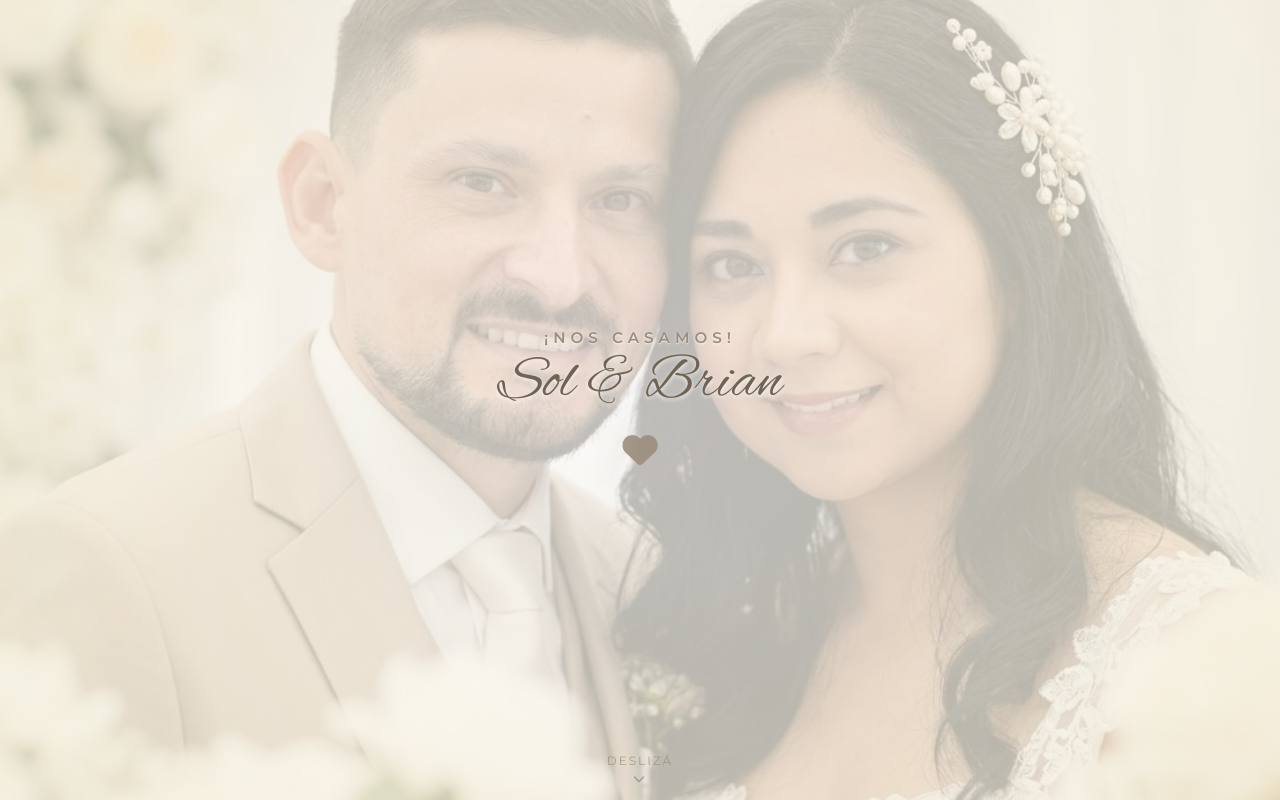
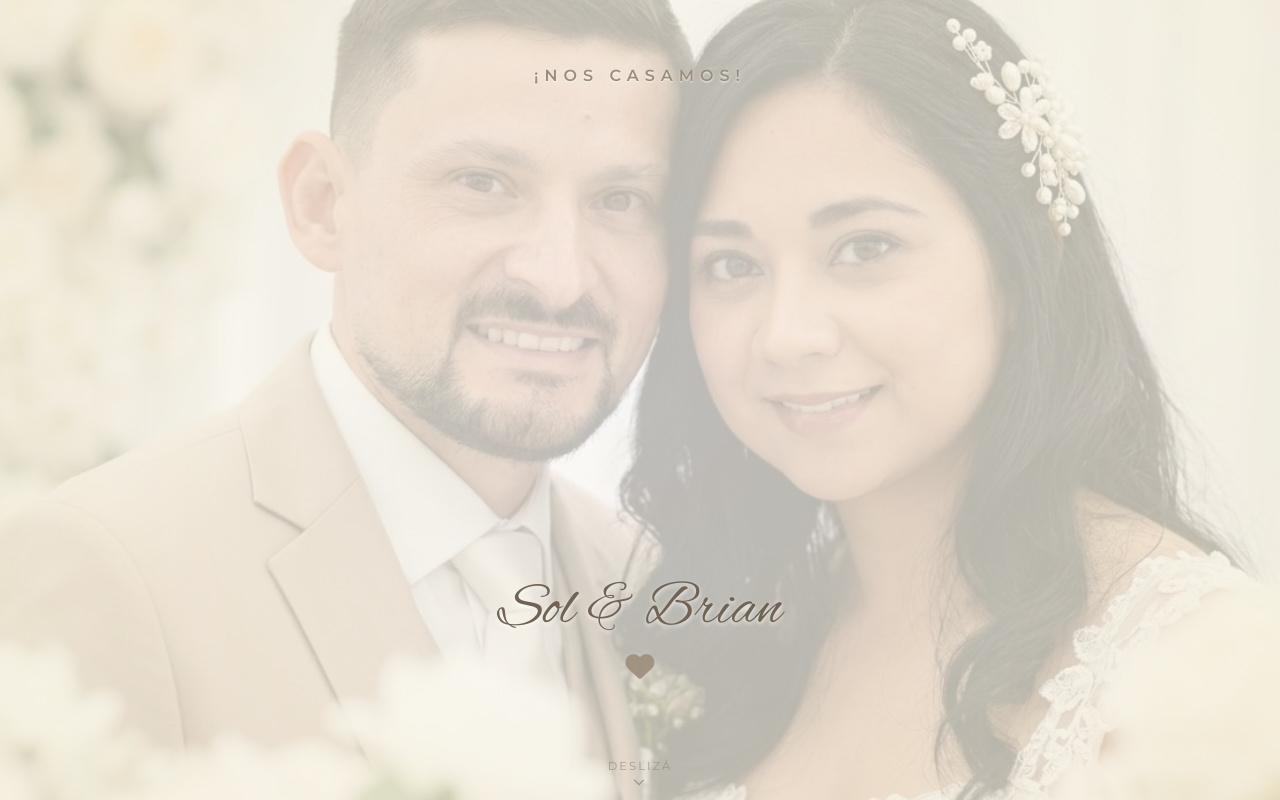
Before and after one commit to brianfoschiatti-boda/invitacion-boda, a plain HTML site: page index.html in a window 1280 px wide. Drawn offline with Linux system fonts and the light colour scheme.

Commit message:
Update index.html

```diff
--- a/index.html
+++ b/index.html
@@ -4,9 +4,11 @@
     <meta charset="UTF-8">
     <meta name="viewport" content="width=device-width, initial-scale=1.0">
     <title>¡Nos Casamos! - Sol & Brian</title>
+    <!-- Fuentes elegantes de Google Fonts -->
     <link rel="preconnect" href="https://fonts.googleapis.com">
     <link rel="preconnect" href="https://fonts.gstatic.com" crossorigin>
     <link href="https://fonts.googleapis.com/css2?family=Alex+Brush&family=Montserrat:wght@300;400;600&display=swap" rel="stylesheet">
+    <!-- Iconos de FontAwesome -->
     <link rel="stylesheet" href="https://cdnjs.cloudflare.com/ajax/libs/font-awesome/6.4.0/css/all.min.css">
 
     <style>
@@ -52,10 +54,10 @@
             overflow: hidden;
         }
 
-        /* AJUSTE ESPECÍFICO PARA LA PORTADA (DESPEJAR EL CENTRO) */
+        /* AJUSTE ESTRICTO PARA SEPARAR EL CONTENIDO DE LA PORTADA */
         .slide-portada {
-            justify-content: space-between; /* Distribuye el contenido arriba y abajo */
-            padding: 60px 24px 80px 24px; /* Más espacio vertical interno */
+            justify-content: space-between !important;
+            padding: 7vh 24px 12vh 24px !important; /* Usa porcentaje del alto de la pantalla */
         }
 
         /* MARCO DE ROSAS BLANCAS CON MARCO-ROSAS.PNG (Para slides 2 a 6) */
@@ -88,7 +90,7 @@
             width: 100%;
             height: 100%;
             object-fit: cover;
-            opacity: 0.25; /* Tono atenuado para perfecta lectura */
+            opacity: 0.25;
         }
 
         /* CAPAS CONTENEDORAS DE TEXTO */
@@ -102,13 +104,14 @@
             align-items: center;
         }
 
-        /* Bloques específicos de la portada para controlar la separación */
+        /* Forzamos al bloque de arriba a subir a la altura de la frente */
         .portada-superior {
-            margin-top: 20px; /* Empuja el texto hacia la línea del cabello */
+            margin-top: 10px;
         }
 
+        /* Forzamos al bloque de abajo a bajar del mentón para abajo */
         .portada-inferior {
-            margin-bottom: 20px; /* Lo acomoda debajo del mentón */
+            margin-bottom: 20px;
         }
 
         /* TIPOGRAFÍAS */
@@ -116,8 +119,8 @@
             font-family: 'Alex Brush', cursive;
             font-size: 3.8rem;
             color: #706354;
-            margin-bottom: 10px;
-            line-height: 1.2;
+            margin-bottom: 5px;
+            line-height: 1.1;
             text-shadow: 0 2px 4px rgba(255,255,255,0.8);
         }
 
@@ -131,9 +134,10 @@
             text-shadow: 0 1px 2px rgba(255,255,255,0.8);
         }
 
-        /* Ajuste sutil para el título de portada */
         .portada-superior .subtitle-caps {
-            margin-bottom: 0;
+            margin-bottom: 0 !important;
+            font-size: 1rem;
+            letter-spacing: 6px;
         }
 
         .text-body {
@@ -209,8 +213,8 @@
         /* INDICADOR DE SCROLL ANIMADO */
         .scroll-hint {
             position: absolute;
-            bottom: 15px;
-            font-size: 0.75rem;
+            bottom: 12px;
+            font-size: 0.72rem;
             letter-spacing: 2px;
             text-transform: uppercase;
             color: #9c8e7d;
@@ -218,7 +222,7 @@
             display: flex;
             flex-direction: column;
             align-items: center;
-            gap: 5px;
+            gap: 3px;
             opacity: 0.8;
             pointer-events: none;
             z-index: 3;
@@ -226,8 +230,8 @@
 
         @keyframes bounce {
             0%, 20%, 50%, 80%, 100% { transform: translateY(0); }
-            40% { transform: translateY(-8px); }
-            60% { transform: translateY(-4px); }
+            40% { transform: translateY(-6px); }
+            60% { transform: translateY(-3px); }
         }
 
         /* CUADRO DE DATOS BANCARIOS */
@@ -253,18 +257,21 @@
 
     <div class="scroll-container">
 
-        <section class="slide slide-pordada">
+        <!-- DIAPOSITIVA 1: PORTADA CORREGIDA -->
+        <section class="slide slide-portada">
             <div class="photo-background">
                 <img src="pareja.png" alt="Sol y Brian">
             </div>
 
+            <!-- Bloque Superior: Nivel de las frentes -->
             <div class="content-layer portada-superior">
                 <div class="subtitle-caps">¡Nos Casamos!</div>
             </div>
 
+            <!-- Bloque Inferior: Nivel del mentón / trajes hacia abajo -->
             <div class="content-layer portada-inferior">
                 <div class="title-cursive">Sol & Brian</div>
-                <div class="icon-header" style="margin-bottom: 0;"><i class="fa-solid fa-heart"></i></div>
+                <div class="icon-header" style="margin-bottom: 0; font-size: 1.8rem;"><i class="fa-solid fa-heart"></i></div>
             </div>
 
             <div class="scroll-hint">
@@ -273,6 +280,7 @@
             </div>
         </section>
 
+        <!-- DIAPOSITIVA 2: FRASE INTRODUCTORIA -->
         <section class="slide slide-with-frame">
             <div class="content-layer">
                 <div class="icon-header"><i class="fa-solid fa-infinity"></i></div>
@@ -288,6 +296,7 @@
             </div>
         </section>
 
+        <!-- DIAPOSITIVA 3: CRONOGRAMA -->
         <section class="slide slide-with-frame">
             <div class="content-layer">
                 <div class="icon-header"><i class="fa-solid fa-calendar-days"></i></div>
@@ -302,6 +311,7 @@
             </div>
         </section>
 
+        <!-- DIAPOSITIVA 4: DRESS CODE Y ASISTENCIA -->
         <section class="slide slide-with-frame">
             <div class="content-layer">
                 <div class="icon-header"><i class="fa-solid fa-user-tie"></i></div>
@@ -324,6 +334,7 @@
             </div>
         </section>
 
+        <!-- DIAPOSITIVA 5: REGALOS / BANCO -->
         <section class="slide slide-with-frame">
             <div class="content-layer">
                 <div class="icon-header"><i class="fa-solid fa-gift"></i></div>
@@ -348,6 +359,7 @@
             </div>
         </section>
 
+        <!-- DIAPOSITIVA 6: CIERRE -->
         <section class="slide slide-with-frame">
             <div class="content-layer">
                 <div class="icon-header" style="font-size: 3rem; color: #706354;"><i class="fa-solid fa-champagne-glasses"></i></div>
@@ -360,6 +372,7 @@
 
     </div>
 
+    <!-- SCRIPT DE COPIADO INTERACTIVO -->
     <script>
         function copiarAlias() {
             const alias = "sol.brian.boda";
```
